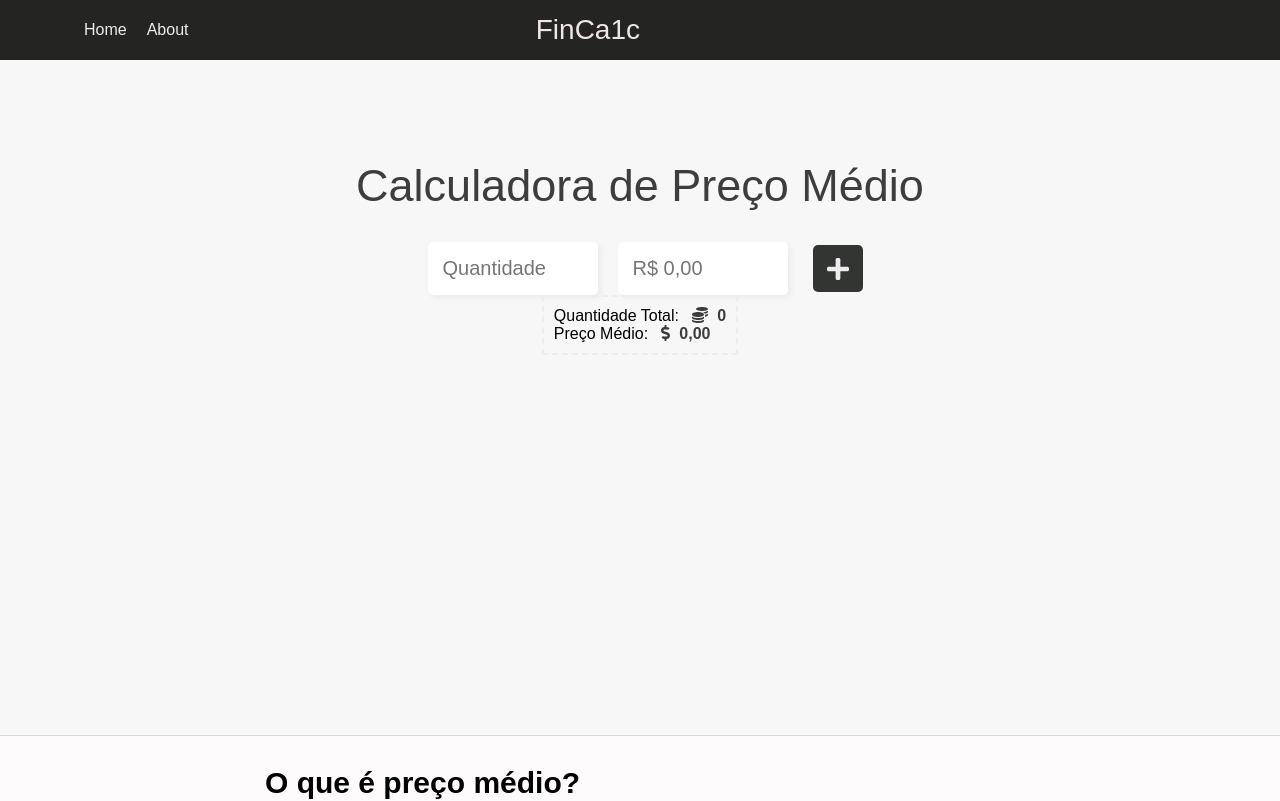
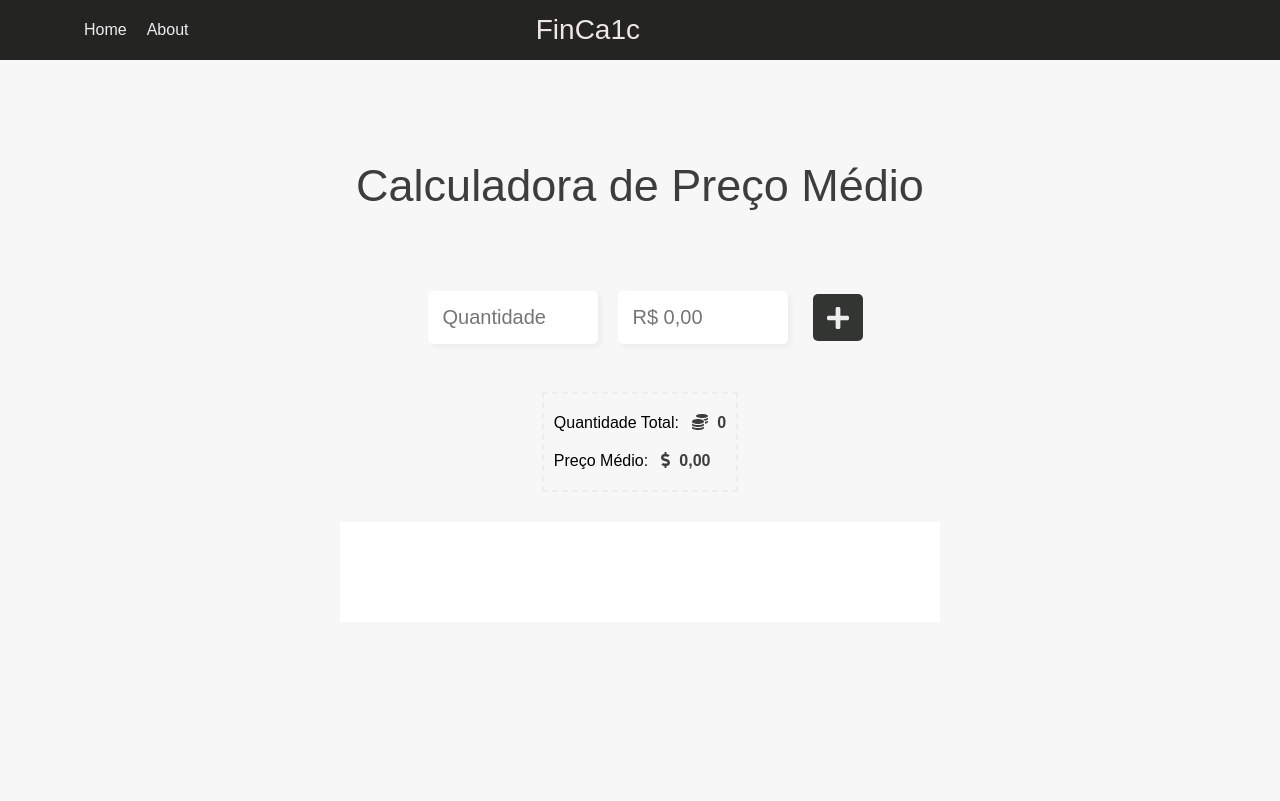
Before and after one commit to hewmoreira/finprice, a Vue app: page / in a window 1280 px wide. Shown: the top 801 px of the page. Built offline with nearby package versions, Linux system fonts and the light colour scheme.

Commit message:
pm updated

```diff
--- a/src/pages/precoMedio/PrecoMedio.vue
+++ b/src/pages/precoMedio/PrecoMedio.vue
@@ -1,4 +1,6 @@
 <template>
+<div id="estruturaPagePrecoMedio">
+
   <main>
     <div id="title">Calculadora de Preço Médio</div>
     <div id="calculadoraPrecoMedio">
@@ -102,8 +104,9 @@
       </div>
     </div>
     <div id="publish"></div>
+  </main>
     <DescricaoPrecoMedio />
-  </main>
+</div>
 </template>
 
 <script>
@@ -207,8 +210,15 @@ export default {
 </script>
 
 <style scoped>
+
+#estruturaPagePrecoMedio{
+  display: flex;
+  flex-direction: column;
+  align-items: center;
+  background-color: var(--color-background-home);
+}
+
 main {
-  background-color: var(--color-background-home);
   align-items: center;
 }
 
```
